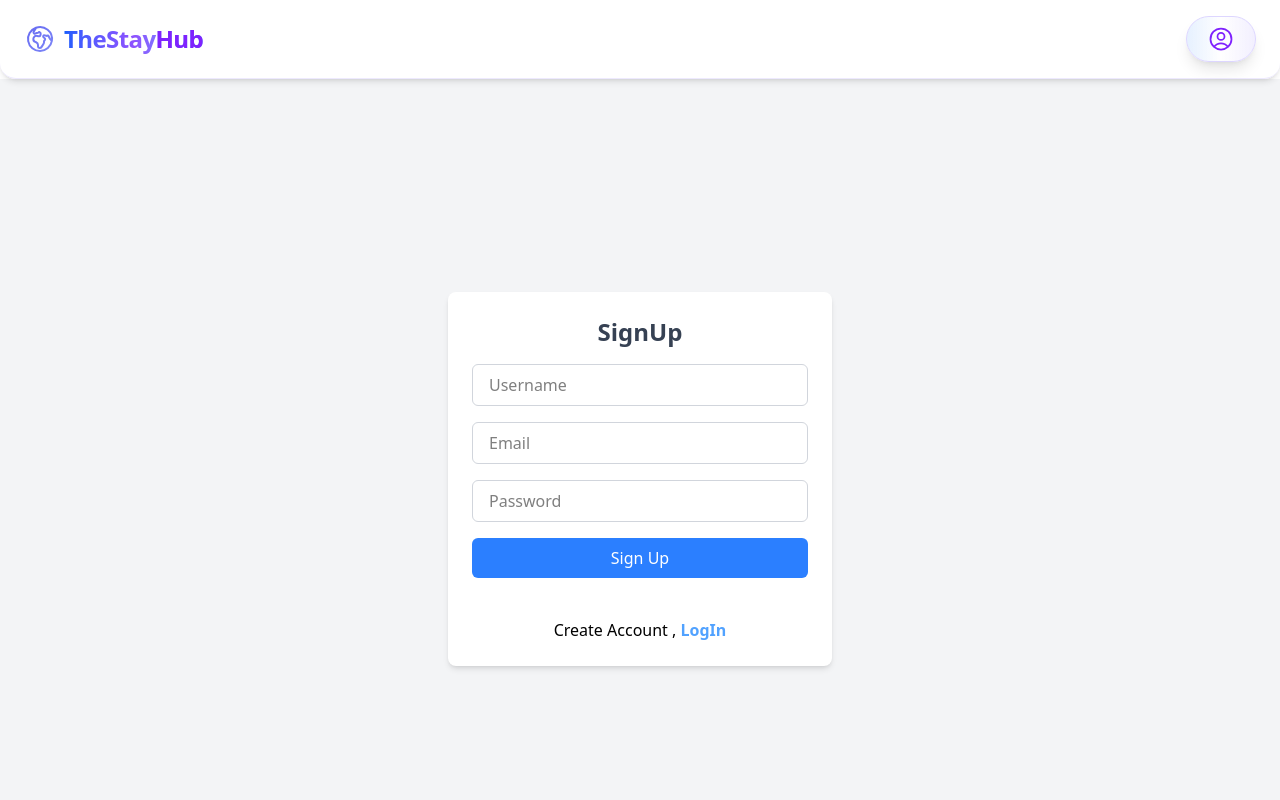
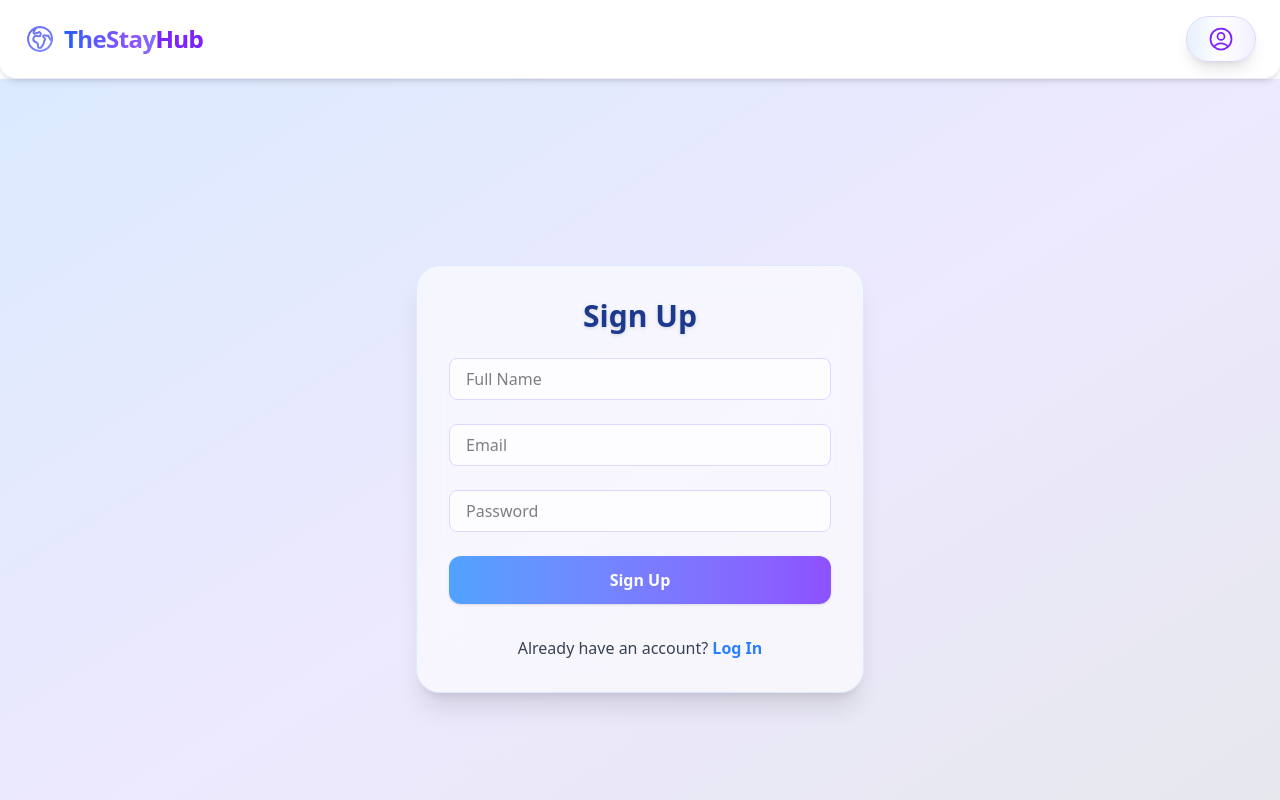
Before and after one commit to MOHIT-IITP/theStayHubRedux, a React (Vite) app in the folder frontend/: page /signup in a window 1280 px wide. Shown: the top 800 px of the page. Built offline with nearby package versions, Linux system fonts and the light colour scheme; no server answers.

Commit message:
done styling and some feature in all place

```diff
--- a/frontend/src/pages/HomePage.jsx
+++ b/frontend/src/pages/HomePage.jsx
@@ -6,7 +6,7 @@ import { Link } from "react-router-dom";
 
 const HomePage = () => {
     const user = useSelector(selectUser);
-    const { isLoading } = useSelector((state) => state.auth);
+    const { isLoading } = useSelector((state) => state.place);
     const places = useSelector((state) => state.place.place); // <-- assuming this is your array
     const dispatch = useDispatch();
 
@@ -19,14 +19,17 @@ const HomePage = () => {
     };
 
     return (
-        <div className="min-h-screen bg-gradient-to-br from-blue-100 via-violet-100 to-gray-200 py-12 px-4">
+        <div className="overflow-hidden min-h-screen bg-gradient-to-br from-blue-100 via-violet-100 to-gray-200 py-12 px-4">
             <div className="max-w-7xl mx-auto">
                 <h1 className="text-4xl font-bold text-blue-900 mb-8 text-center drop-shadow">
                     Welcome to the Home Page
                 </h1>
                 <div className="grid grid-cols-1 sm:grid-cols-2 md:grid-cols-3 gap-8">
-                    {places && places.length > 0 ? (
-                        places.map((place) => (
+                    {isLoading &&
+                        <p>Loading</p>
+                    }
+                    {places && places?.length > 0 ? (
+                        places?.map((place) => (
                             <Link
                                 to={`/hotelpage/${place._id}`}
                                 key={place._id}
--- a/frontend/src/pages/Login.jsx
+++ b/frontend/src/pages/Login.jsx
@@ -1,5 +1,5 @@
 import { useState } from "react";
-import { Link } from "react-router-dom";
+import { Link, Navigate, useNavigate } from "react-router-dom";
 import { useDispatch, useSelector } from "react-redux";
 import { login } from "../features/auth/authSlice";
 import toast from "react-hot-toast";
@@ -9,6 +9,7 @@ const LoginPage = () => {
     email: "",
     password: "",
   });
+    const navigate = useNavigate();
 
   const { isLoading } = useSelector((state) => state.auth);
   const dispatch = useDispatch();
@@ -21,40 +22,40 @@ const LoginPage = () => {
   };
 
   const validateForm = () => {
-    if(!formData.email || !formData.password) return toast.error("All fields are required");
+    if (!formData.email || !formData.password) return toast.error("All fields are required");
     if (!formData.email.trim()) return toast.error("Email is Required");
     if (!formData.password) return toast.error("Password is Required");
     return true;
   };
 
-  // here handling the submit and printing the error message using toast
   const handleSubmit = (e) => {
     e.preventDefault();
     if (validateForm()) {
       dispatch(login(formData)).then((data) => {
-        if (data.error.message === "Rejected") {
+        if (data.error && data.error.message === "Rejected") {
           toast.error(data.payload || "Login failed");
         } else {
           toast.success(data.payload || "Login successful");
         }
       });
+        navigate('/');
     }
   };
 
   return (
-    <div className="flex items-center justify-center min-h-screen bg-gray-100">
-      <div className="bg-white flex flex-col justify-center items-center p-6 rounded-lg shadow-md w-96">
-        <h2 className="text-2xl font-semibold text-center text-gray-700 mb-4">
+    <div className="flex items-center justify-center min-h-screen bg-gradient-to-br from-blue-100 via-violet-100 to-gray-200">
+      <div className="backdrop-blur-xl bg-white/60 border border-blue-100 rounded-3xl shadow-xl p-8 w-full max-w-md flex flex-col items-center">
+        <h2 className="text-3xl font-bold text-blue-900 mb-6 text-center drop-shadow">
           Login
         </h2>
-        <form onSubmit={handleSubmit} className="space-y-4">
+        <form onSubmit={handleSubmit} className="w-full space-y-6">
           <input
             type="email"
             name="email"
             placeholder="Email"
             value={formData.email}
             onChange={handleChange}
-            className="w-full px-4 py-2 border border-gray-300 rounded-md focus:outline-none focus:ring-2 focus:ring-blue-500 focus:border-transparent"
+            className="w-full px-4 py-2 rounded-lg border border-violet-200 focus:ring-2 focus:ring-blue-400 focus:border-transparent bg-white/70 transition"
           />
           <input
             type="password"
@@ -62,18 +63,18 @@ const LoginPage = () => {
             placeholder="Password"
             value={formData.password}
             onChange={handleChange}
-            className="w-full px-4 py-2 border border-gray-300 rounded-md focus:outline-none focus:ring-2 focus:ring-blue-500 focus:border-transparent"
+            className="w-full px-4 py-2 rounded-lg border border-violet-200 focus:ring-2 focus:ring-blue-400 focus:border-transparent bg-white/70 transition"
           />
           <button
             type="submit"
-            className=" flex justify-center items-center w-full bg-blue-500 hover:bg-blue-600 text-white py-2 px-4 rounded-md transition duration-300"
+            className="w-full py-3 px-6 bg-gradient-to-r from-blue-400 to-violet-500 hover:from-blue-500 hover:to-violet-600 text-white rounded-xl transition-all duration-300 font-semibold shadow hover:shadow-lg flex items-center justify-center"
           >
             {isLoading ? (
               <svg
                 xmlns="http://www.w3.org/2000/svg"
                 viewBox="0 0 24 24"
                 fill="currentColor"
-                className="size-6 animate-spin"
+                className="w-6 h-6 animate-spin"
               >
                 <path d="M11.9995 2C12.5518 2 12.9995 2.44772 12.9995 3V6C12.9995 6.55228 12.5518 7 11.9995 7C11.4472 7 10.9995 6.55228 10.9995 6V3C10.9995 2.44772 11.4472 2 11.9995 2ZM11.9995 17C12.5518 17 12.9995 17.4477 12.9995 18V21C12.9995 21.5523 12.5518 22 11.9995 22C11.4472 22 10.9995 21.5523 10.9995 21V18C10.9995 17.4477 11.4472 17 11.9995 17ZM20.6597 7C20.9359 7.47829 20.772 8.08988 20.2937 8.36602L17.6956 9.86602C17.2173 10.1422 16.6057 9.97829 16.3296 9.5C16.0535 9.02171 16.2173 8.41012 16.6956 8.13398L19.2937 6.63397C19.772 6.35783 20.3836 6.52171 20.6597 7ZM7.66935 14.5C7.94549 14.9783 7.78161 15.5899 7.30332 15.866L4.70525 17.366C4.22695 17.6422 3.61536 17.4783 3.33922 17C3.06308 16.5217 3.22695 15.9101 3.70525 15.634L6.30332 14.134C6.78161 13.8578 7.3932 14.0217 7.66935 14.5ZM20.6597 17C20.3836 17.4783 19.772 17.6422 19.2937 17.366L16.6956 15.866C16.2173 15.5899 16.0535 14.9783 16.3296 14.5C16.6057 14.0217 17.2173 13.8578 17.6956 14.134L20.2937 15.634C20.772 15.9101 20.9359 16.5217 20.6597 17ZM7.66935 9.5C7.3932 9.97829 6.78161 10.1422 6.30332 9.86602L3.70525 8.36602C3.22695 8.08988 3.06308 7.47829 3.33922 7C3.61536 6.52171 4.22695 6.35783 4.70525 6.63397L7.30332 8.13398C7.78161 8.41012 7.94549 9.02171 7.66935 9.5Z"></path>
               </svg>
@@ -82,13 +83,13 @@ const LoginPage = () => {
             )}
           </button>
         </form>
-        <div className=" mt-10 text-black text-center">
-          Create Account ,{" "}
+        <div className="mt-8 text-gray-700 text-center">
+          Create Account,{" "}
           <Link
-            className="text-blue-400 font-bold hover:text-blue-600"
+            className="text-blue-500 font-bold hover:text-violet-600 transition"
             to="/signup"
           >
-            SignUp
+            Sign Up
           </Link>
         </div>
       </div>
--- a/frontend/src/pages/ProfilePage.jsx
+++ b/frontend/src/pages/ProfilePage.jsx
@@ -21,13 +21,13 @@ const ProfilePage = () => {
                         <div className="flex flex-col items-center">
                             <span className="font-semibold text-gray-700">User Fullname:</span>
                             <span className="text-lg text-violet-700 font-medium mt-1">
-                                {user ? user.fullName : <span className="text-red-500">User fullname not found</span>}
+                                {user ? user?.fullName : <span className="text-red-500">User fullname not found</span>}
                             </span>
                         </div>
                         <div className="flex flex-col items-center">
                             <span className="font-semibold text-gray-700">User Email:</span>
                             <span className="text-lg text-violet-700 font-medium mt-1">
-                                {user ? user.email : <span className="text-red-500">User email not found</span>}
+                                {user ? user?.email : <span className="text-red-500">User email not found</span>}
                             </span>
                         </div>
                         <button
--- a/frontend/src/pages/SignUp.jsx
+++ b/frontend/src/pages/SignUp.jsx
@@ -17,12 +17,12 @@ const SignUpPage = () => {
 
   if (isLoading) {
     return (
-      <div className="w-full h-full flex justify-center items-center">
+      <div className="overflow-hidden h-full flex justify-center items-center min-h-screen bg-gradient-to-br from-blue-100 via-violet-100 to-gray-200">
         <svg
           xmlns="http://www.w3.org/2000/svg"
           viewBox="0 0 24 24"
           fill="currentColor"
-          className="size-20 animate-spin"
+          className="w-16 h-16 animate-spin text-blue-500"
         >
           <path d="M11.9995 2C12.5518 2 12.9995 2.44772 12.9995 3V6C12.9995 6.55228 12.5518 7 11.9995 7C11.4472 7 10.9995 6.55228 10.9995 6V3C10.9995 2.44772 11.4472 2 11.9995 2ZM11.9995 17C12.5518 17 12.9995 17.4477 12.9995 18V21C12.9995 21.5523 12.5518 22 11.9995 22C11.4472 22 10.9995 21.5523 10.9995 21V18C10.9995 17.4477 11.4472 17 11.9995 17ZM20.6597 7C20.9359 7.47829 20.772 8.08988 20.2937 8.36602L17.6956 9.86602C17.2173 10.1422 16.6057 9.97829 16.3296 9.5C16.0535 9.02171 16.2173 8.41012 16.6956 8.13398L19.2937 6.63397C19.772 6.35783 20.3836 6.52171 20.6597 7ZM7.66935 14.5C7.94549 14.9783 7.78161 15.5899 7.30332 15.866L4.70525 17.366C4.22695 17.6422 3.61536 17.4783 3.33922 17C3.06308 16.5217 3.22695 15.9101 3.70525 15.634L6.30332 14.134C6.78161 13.8578 7.3932 14.0217 7.66935 14.5ZM20.6597 17C20.3836 17.4783 19.772 17.6422 19.2937 17.366L16.6956 15.866C16.2173 15.5899 16.0535 14.9783 16.3296 14.5C16.6057 14.0217 17.2173 13.8578 17.6956 14.134L20.2937 15.634C20.772 15.9101 20.9359 16.5217 20.6597 17ZM7.66935 9.5C7.3932 9.97829 6.78161 10.1422 6.30332 9.86602L3.70525 8.36602C3.22695 8.08988 3.06308 7.47829 3.33922 7C3.61536 6.52171 4.22695 6.35783 4.70525 6.63397L7.30332 8.13398C7.78161 8.41012 7.94549 9.02171 7.66935 9.5Z"></path>
         </svg>
@@ -38,7 +38,7 @@ const SignUpPage = () => {
   };
 
   const validateForm = () => {
-    if(!formData.email || !formData.password) return toast.error("All Fields are required");
+    if (!formData.email || !formData.password) return toast.error("All Fields are required");
     if (!formData.email.trim()) return toast.error("Email is Required");
     if (!formData.password) return toast.error("Password is Required");
     if (!formData.fullName.trim()) return toast.error("FullName is Required");
@@ -53,19 +53,19 @@ const SignUpPage = () => {
   };
 
   return (
-    <div className="flex items-center justify-center min-h-screen bg-gray-100">
-      <div className="bg-white p-6 rounded-lg shadow-md w-96">
-        <h2 className="text-2xl font-semibold text-center text-gray-700 mb-4">
-          SignUp
+    <div className="flex items-center justify-center min-h-screen bg-gradient-to-br from-blue-100 via-violet-100 to-gray-200">
+      <div className="backdrop-blur-xl bg-white/60 border border-blue-100 rounded-3xl shadow-xl p-8 w-full max-w-md flex flex-col items-center">
+        <h2 className="text-3xl font-bold text-blue-900 mb-6 text-center drop-shadow">
+          Sign Up
         </h2>
-        <form onSubmit={handleSubmit} className="space-y-4">
+        <form onSubmit={handleSubmit} className="w-full space-y-6">
           <input
             type="text"
             name="fullName"
-            placeholder="Username"
+            placeholder="Full Name"
             value={formData.fullName}
             onChange={handleChange}
-            className="w-full px-4 py-2 border border-gray-300 rounded-md focus:outline-none focus:ring-2 focus:ring-blue-500 focus:border-transparent"
+            className="w-full px-4 py-2 rounded-lg border border-violet-200 focus:ring-2 focus:ring-blue-400 focus:border-transparent bg-white/70 transition"
           />
           <input
             type="email"
@@ -73,7 +73,7 @@ const SignUpPage = () => {
             placeholder="Email"
             value={formData.email}
             onChange={handleChange}
-            className="w-full px-4 py-2 border border-gray-300 rounded-md focus:outline-none focus:ring-2 focus:ring-blue-500 focus:border-transparent"
+            className="w-full px-4 py-2 rounded-lg border border-violet-200 focus:ring-2 focus:ring-blue-400 focus:border-transparent bg-white/70 transition"
           />
           <input
             type="password"
@@ -81,22 +81,18 @@ const SignUpPage = () => {
             placeholder="Password"
             value={formData.password}
             onChange={handleChange}
-            className="w-full px-4 py-2 border border-gray-300 rounded-md focus:outline-none focus:ring-2 focus:ring-blue-500 focus:border-transparent"
+            className="w-full px-4 py-2 rounded-lg border border-violet-200 focus:ring-2 focus:ring-blue-400 focus:border-transparent bg-white/70 transition"
           />
           <button
             type="submit"
-            className={`w-full flex justify-center align-center bg-blue-500 hover:bg-blue-600 text-white py-2 px-4 rounded-md transition duration-300 ${
-              isLoading
-                ? "bg-gray-400"
-                : "bg-blue-500 hover:bg-blue-600 text-white"
-            }`}
+            className="w-full py-3 px-6 bg-gradient-to-r from-blue-400 to-violet-500 hover:from-blue-500 hover:to-violet-600 text-white rounded-xl transition-all duration-300 font-semibold shadow hover:shadow-lg flex items-center justify-center"
           >
             {isLoading ? (
               <svg
                 xmlns="http://www.w3.org/2000/svg"
                 viewBox="0 0 24 24"
                 fill="currentColor"
-                className="size-6 animate-spin"
+                className="w-6 h-6 animate-spin"
               >
                 <path d="M11.9995 2C12.5518 2 12.9995 2.44772 12.9995 3V6C12.9995 6.55228 12.5518 7 11.9995 7C11.4472 7 10.9995 6.55228 10.9995 6V3C10.9995 2.44772 11.4472 2 11.9995 2ZM11.9995 17C12.5518 17 12.9995 17.4477 12.9995 18V21C12.9995 21.5523 12.5518 22 11.9995 22C11.4472 22 10.9995 21.5523 10.9995 21V18C10.9995 17.4477 11.4472 17 11.9995 17ZM20.6597 7C20.9359 7.47829 20.772 8.08988 20.2937 8.36602L17.6956 9.86602C17.2173 10.1422 16.6057 9.97829 16.3296 9.5C16.0535 9.02171 16.2173 8.41012 16.6956 8.13398L19.2937 6.63397C19.772 6.35783 20.3836 6.52171 20.6597 7ZM7.66935 14.5C7.94549 14.9783 7.78161 15.5899 7.30332 15.866L4.70525 17.366C4.22695 17.6422 3.61536 17.4783 3.33922 17C3.06308 16.5217 3.22695 15.9101 3.70525 15.634L6.30332 14.134C6.78161 13.8578 7.3932 14.0217 7.66935 14.5ZM20.6597 17C20.3836 17.4783 19.772 17.6422 19.2937 17.366L16.6956 15.866C16.2173 15.5899 16.0535 14.9783 16.3296 14.5C16.6057 14.0217 17.2173 13.8578 17.6956 14.134L20.2937 15.634C20.772 15.9101 20.9359 16.5217 20.6597 17ZM7.66935 9.5C7.3932 9.97829 6.78161 10.1422 6.30332 9.86602L3.70525 8.36602C3.22695 8.08988 3.06308 7.47829 3.33922 7C3.61536 6.52171 4.22695 6.35783 4.70525 6.63397L7.30332 8.13398C7.78161 8.41012 7.94549 9.02171 7.66935 9.5Z"></path>
               </svg>
@@ -105,13 +101,13 @@ const SignUpPage = () => {
             )}
           </button>
         </form>
-        <div className=" mt-10 text-black text-center">
-          Create Account ,{" "}
+        <div className="mt-8 text-gray-700 text-center">
+          Already have an account?{" "}
           <Link
-            className="text-blue-400 font-bold hover:text-blue-600"
+            className="text-blue-500 font-bold hover:text-violet-600 transition"
             to="/login"
           >
-            LogIn
+            Log In
           </Link>
         </div>
       </div>
```
